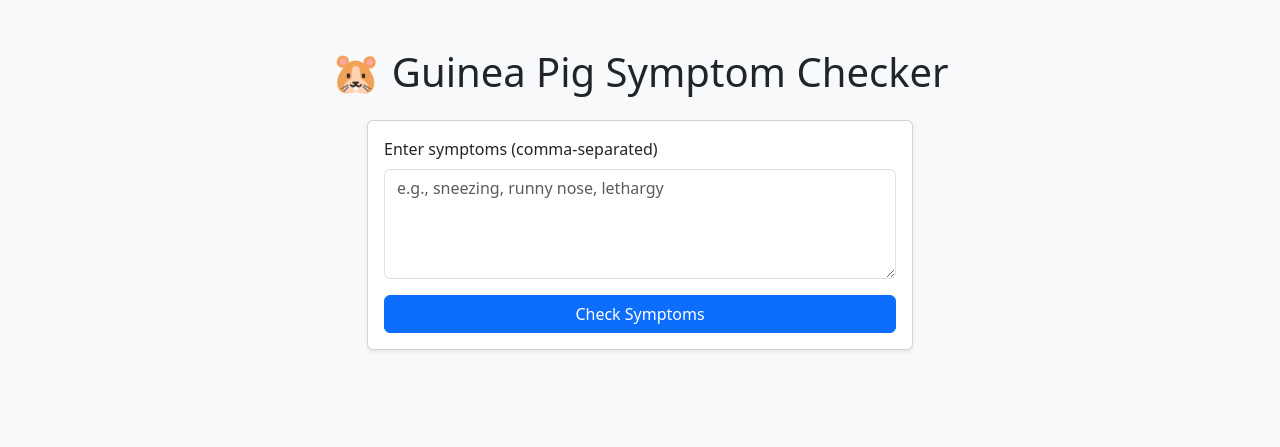
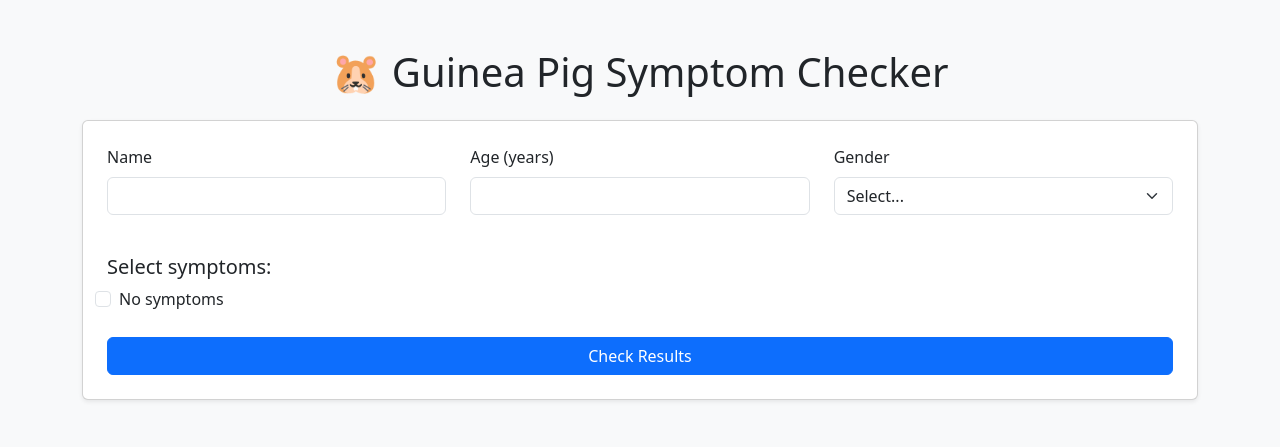
Before and after one commit to marina9222/guinea_pig_symptom_checker, a Django app: page / in a window 1280 px wide. Shown: the top 447 px of the page. Run offline with Django 5.2, Linux system fonts and the light colour scheme; data that the repository does not hold is empty.

Commit message:
add : updated views to show better match with symptom/disease with age and gender and update the form in home template

```diff
--- a/checker/templates/checker/home.html
+++ b/checker/templates/checker/home.html
@@ -3,42 +3,69 @@
 <head>
   <meta charset="UTF-8">
   <meta name="viewport" content="width=device-width, initial-scale=1.0">
-  <title>🐹 Guinea Pig Symptom Checker</title>
+  <title>Guinea Pig Symptom Checker 🐹</title>
   <link href="https://cdn.jsdelivr.net/npm/bootstrap@5.3.2/dist/css/bootstrap.min.css" rel="stylesheet">
 </head>
 <body class="bg-light">
-  <div class="container mt-5">
+  <div class="container py-5">
     <h1 class="text-center mb-4">🐹 Guinea Pig Symptom Checker</h1>
 
-    <div class="row justify-content-center">
-      <div class="col-md-6">
-        <div class="card shadow-sm">
-          <div class="card-body">
-            <form method="post">
+    <form method="post" class="card p-4 shadow-sm">
       {% csrf_token %}
-              <div class="mb-3">
-                <label class="form-label">Enter symptoms (comma-separated)</label>
-                <textarea name="symptoms" class="form-control" rows="4" placeholder="e.g., sneezing, runny nose, lethargy"></textarea>
+      <div class="row mb-3">
+        <div class="col-md-4">
+          <label class="form-label">Name</label>
+          <input type="text" name="name" class="form-control" required>
         </div>
-              <button type="submit" class="btn btn-primary w-100">Check Symptoms</button>
-            </form>
+        <div class="col-md-4">
+          <label class="form-label">Age (years)</label>
+          <input type="number" name="age" class="form-control" required>
+        </div>
+        <div class="col-md-4">
+          <label class="form-label">Gender</label>
+          <select name="gender" class="form-select" required>
+            <option value="">Select...</option>
+            <option value="boar">Boar</option>
+            <option value="sow">Sow</option>
+          </select>
         </div>
       </div>
 
-        {% if result %}
-          <div class="card shadow-sm mt-4">
+      <h5 class="mt-4">Select symptoms:</h5>
+      <div class="row row-cols-2">
+        {% for symptom in symptoms %}
+          <div class="form-check col">
+            <input class="form-check-input" type="checkbox" name="symptoms" value="{{ symptom.id }}" id="s{{ symptom.id }}">
+            <label class="form-check-label" for="s{{ symptom.id }}">{{ symptom.name }}</label>
+          </div>
+        {% endfor %}
+        <div class="form-check col">
+          <input class="form-check-input" type="checkbox" name="none" id="none">
+          <label class="form-check-label" for="none">No symptoms</label>
+        </div>
+      </div>
+
+      <button type="submit" class="btn btn-primary mt-4 w-100">Check Results</button>
+    </form>
+
+    {% if results %}
+      <div class="card mt-4 shadow-sm">
         <div class="card-body">
-              <h5>Possible Diseases:</h5>
-              <ul class="list-group">
-                {% for disease in result %}
-                  <li class="list-group-item">{{ disease }}</li>
+          <h4>Possible Diseases:</h4>
+          <ol>
+            {% for disease, score in results %}
+              <li>
+                <strong>{{ disease.name }}</strong> (Score: {{ score }})<br>
+                {{ disease.description|truncatewords:25 }}<br>
+                {% if disease.info_link %}
+                  <a href="{{ disease.info_link }}" target="_blank">Read more →</a>
+                {% endif %}
+              </li>
             {% endfor %}
-              </ul>
+          </ol>
         </div>
       </div>
     {% endif %}
   </div>
-    </div>
-  </div>
 </body>
 </html>
--- a/checker/views.py
+++ b/checker/views.py
@@ -1,20 +1,37 @@
 from django.shortcuts import render
-from .models import Disease
+from .models import Disease, Symptom
+
 
 def home(request):
-    result = None
+    diseases = Disease.objects.prefetch_related('symptoms')
+    symptoms = Symptom.objects.all()
+    results = None
+
     if request.method == 'POST':
-        symptoms_input = request.POST.get('symptoms', '')
-        user_symptoms = set(s.strip().lower() for s in symptoms_input.split(',') if s.strip())
+        selected_symptom_ids = request.POST.getlist('symptoms')
+        age = int(request.POST.get('age', 0))
+        gender = request.POST.get('gender', '').lower()
 
+        selected_symptoms = set(Symptom.objects.filter(id__in=selected_symptom_ids))
         disease_scores = []
-        for disease in Disease.objects.prefetch_related('symptoms').all():
-            disease_symptoms = set(s.name.lower() for s in disease.symptoms.all())
-            score = len(user_symptoms & disease_symptoms)
-            if score > 0:
-                disease_scores.append((disease.name, score))
+
+        for disease in diseases:
+            disease_symptoms = set(disease.symptoms.all())
+            overlap = len(selected_symptoms & disease_symptoms)
+            if overlap > 0:
+                score = overlap
+                if gender == 'sow' and any(word in disease.name.lower() for word in ['ovarian', 'uterus']):
+                    score += 1
+                if gender == 'boar' and 'testicular' in disease.name.lower():
+                    score += 1
+                if age > 4 and any(word in disease.name.lower() for word in ['cancer', 'tumor']):
+                    score += 1
+                if age < 2 and 'respiratory' in disease.name.lower():
+                    score += 1
+
+                disease_scores.append((disease, score))
 
         disease_scores.sort(key=lambda x: x[1], reverse=True)
-        result = [disease for disease, score in disease_scores]
+        results = disease_scores[:3]
 
-    return render(request, 'checker/home.html', {'result': result})
+    return render(request, 'checker/home.html', {'symptoms': symptoms, 'results': results})
```
Lines whose indentation alone changed are shown as unchanged.
